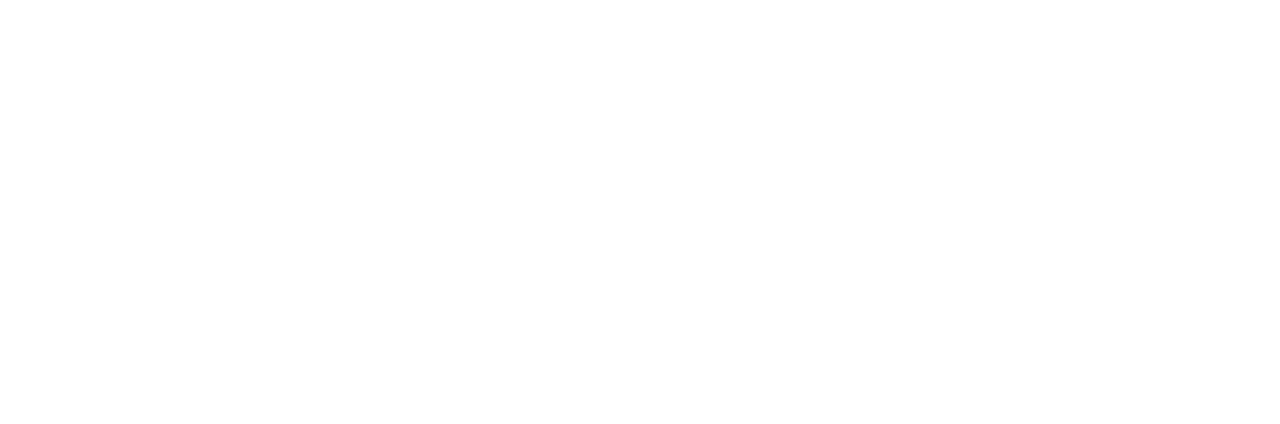
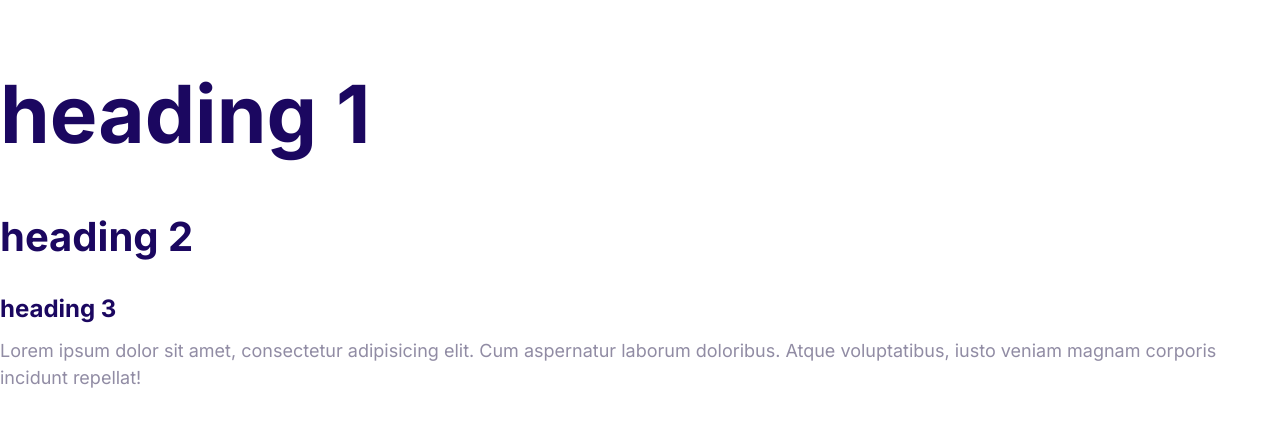
Before and after one commit to SarthakH19/moshify-hosting, a plain HTML site: page index.html in a window 1280 px wide. Drawn offline with Linux system fonts and the light colour scheme.

Commit message:
defined the styles for the fonts.

```diff
--- a/css/styles.css
+++ b/css/styles.css
@@ -5,3 +5,55 @@
   --color-headings: #1b0760;
   --color-body: #918ca4;
 }
+
+html {
+  font-size: 62.5%;
+}
+
+body {
+  font-family: Inter, Arial, Helvetica, sans-serif;
+  color: var(--color-body);
+  font-size: 2.4rem;
+  line-height: 1.5;
+}
+
+h1,
+h2,
+h3 {
+  color: var(--color-headings);
+  margin-bottom: 1rem;
+}
+
+h1 {
+  font-size: 7rem;
+}
+
+h2 {
+  font-size: 4rem;
+}
+
+h3 {
+  font-size: 3rem;
+}
+
+p {
+  margin-top: 0;
+}
+
+@media screen and (min-width: 1024px) {
+  body {
+    font-size: 1.8rem;
+  }
+
+  h1 {
+    font-size: 8rem;
+  }
+
+  h2 {
+    font-size: 4rem;
+  }
+
+  h3 {
+    font-size: 2.4rem;
+  }
+}
--- a/index.html
+++ b/index.html
@@ -5,8 +5,22 @@
     <meta http-equiv="X-UA-Compatible" content="IE=edge" />
     <meta name="viewport" content="width=device-width, initial-scale=1.0" />
     <title>Document</title>
+    <link rel="preconnect" href="https://fonts.gstatic.com" />
+    <link
+      href="https://fonts.googleapis.com/css2?family=Inter:wght@400;700&display=swap"
+      rel="stylesheet"
+    />
     <link rel="stylesheet" href="css/normalize.css" />
     <link rel="stylesheet" href="css/styles.css" />
   </head>
-  <body></body>
+  <body>
+    <h1>heading 1</h1>
+    <h2>heading 2</h2>
+    <h3>heading 3</h3>
+    <p>
+      Lorem ipsum dolor sit amet, consectetur adipisicing elit. Cum aspernatur
+      laborum doloribus. Atque voluptatibus, iusto veniam magnam corporis
+      incidunt repellat!
+    </p>
+  </body>
 </html>
```
